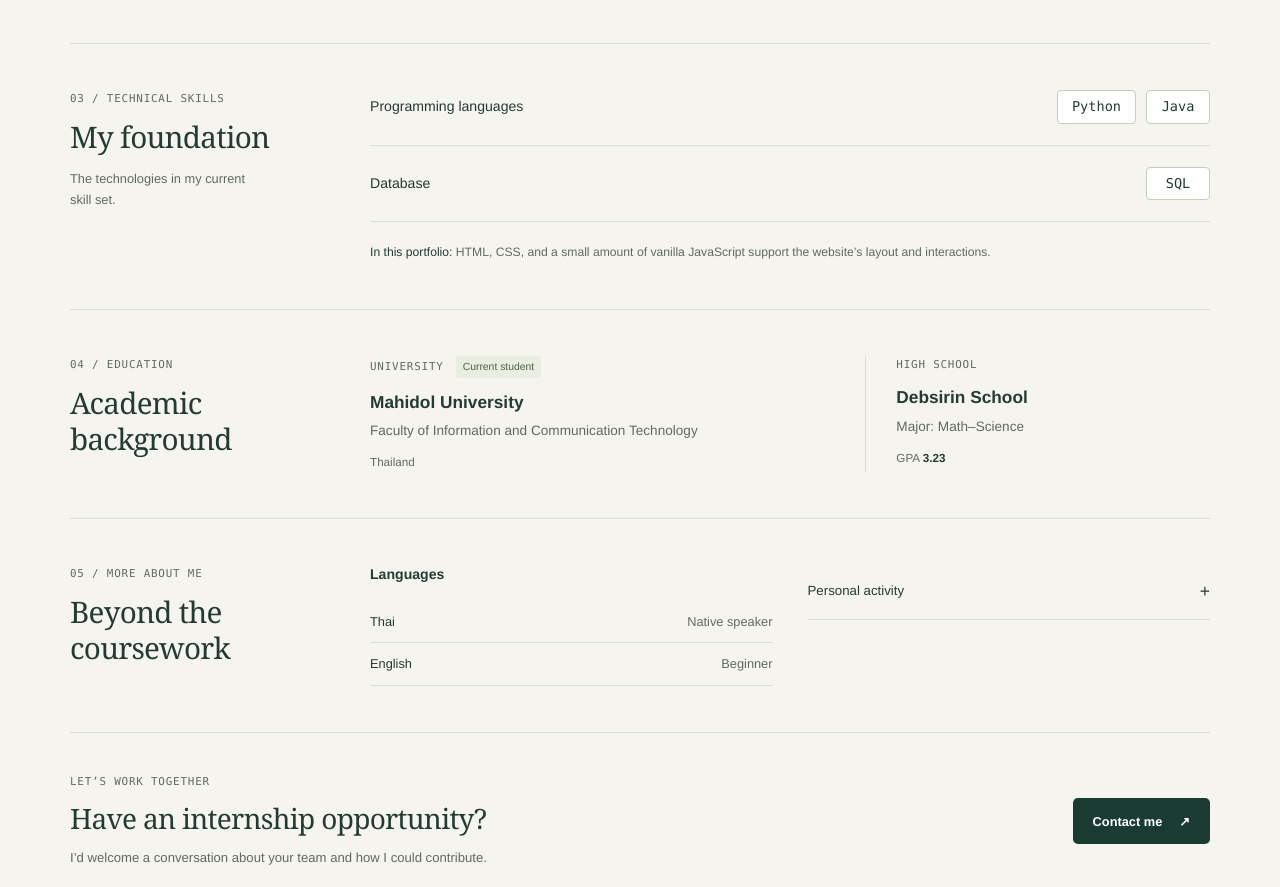
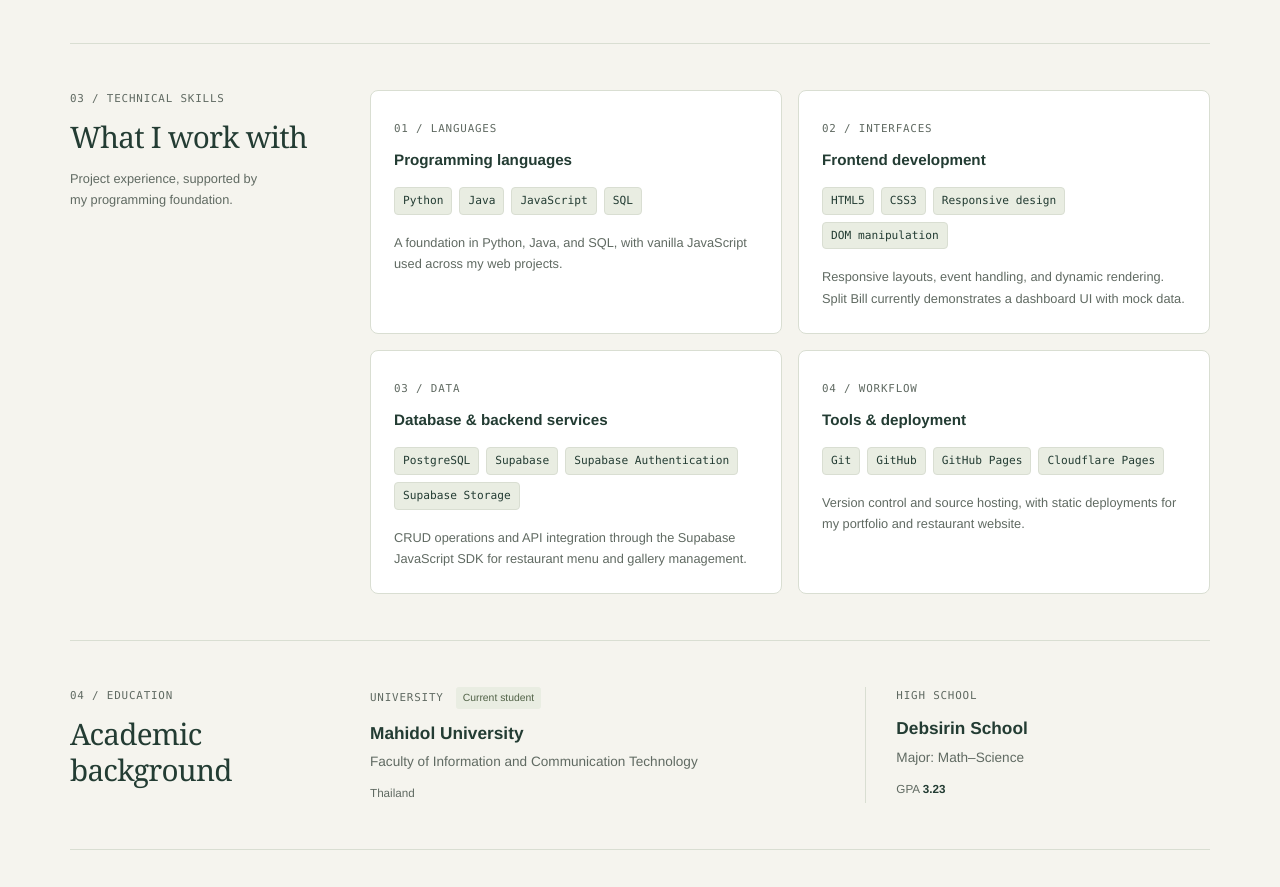
Before and after one commit to cynmark/resume, a plain HTML site: page index.html in a window 1280 px wide. Shown: the part 1844-2731 px from the top of the page. Drawn offline with Linux system fonts and the light colour scheme.

Commit message:
Expand technical skills section

```diff
--- a/index.html
+++ b/index.html
@@ -125,11 +125,32 @@
             </section>
 
             <section class="portfolio-section section-with-rail" id="skills" aria-labelledby="skills-title">
-                <div class="section-rail"><p class="overline section-number">03 / Technical skills</p><h2 id="skills-title">My foundation</h2><p>The technologies in my current skill set.</p></div>
-                <div class="skills-content">
-                    <div class="skill-row"><h3>Programming languages</h3><ul class="skill-list" aria-label="Programming languages"><li>Python</li><li>Java</li></ul></div>
-                    <div class="skill-row"><h3>Database</h3><ul class="skill-list" aria-label="Database skills"><li>SQL</li></ul></div>
-                    <p class="implementation-note"><strong>In this portfolio:</strong> HTML, CSS, and a small amount of vanilla JavaScript support the website’s layout and interactions.</p>
+                <div class="section-rail"><p class="overline section-number">03 / Technical skills</p><h2 id="skills-title">What I work with</h2><p>Project experience, supported by my programming foundation.</p></div>
+                <div class="skills-content skills-grid">
+                    <article class="skill-card" aria-labelledby="languages-title">
+                        <span class="overline">01 / Languages</span>
+                        <h3 id="languages-title">Programming languages</h3>
+                        <ul class="skill-list" aria-label="Programming languages"><li>Python</li><li>Java</li><li>JavaScript</li><li>SQL</li></ul>
+                        <p>A foundation in Python, Java, and SQL, with vanilla JavaScript used across my web projects.</p>
+                    </article>
+                    <article class="skill-card" aria-labelledby="frontend-title">
+                        <span class="overline">02 / Interfaces</span>
+                        <h3 id="frontend-title">Frontend development</h3>
+                        <ul class="skill-list" aria-label="Frontend skills"><li>HTML5</li><li>CSS3</li><li>Responsive design</li><li>DOM manipulation</li></ul>
+                        <p>Responsive layouts, event handling, and dynamic rendering. Split Bill currently demonstrates a dashboard UI with mock data.</p>
+                    </article>
+                    <article class="skill-card" aria-labelledby="data-title">
+                        <span class="overline">03 / Data</span>
+                        <h3 id="data-title">Database &amp; backend services</h3>
+                        <ul class="skill-list" aria-label="Database and backend services"><li>PostgreSQL</li><li>Supabase</li><li>Supabase Authentication</li><li>Supabase Storage</li></ul>
+                        <p>CRUD operations and API integration through the Supabase JavaScript SDK for restaurant menu and gallery management.</p>
+                    </article>
+                    <article class="skill-card" aria-labelledby="tools-title">
+                        <span class="overline">04 / Workflow</span>
+                        <h3 id="tools-title">Tools &amp; deployment</h3>
+                        <ul class="skill-list" aria-label="Development tools and deployment"><li>Git</li><li>GitHub</li><li>GitHub Pages</li><li>Cloudflare Pages</li></ul>
+                        <p>Version control and source hosting, with static deployments for my portfolio and restaurant website.</p>
+                    </article>
                 </div>
             </section>
 
--- a/styles.css
+++ b/styles.css
@@ -145,13 +145,14 @@ img { display: block; max-width: 100%; height: auto; }
 .profile-note p { font-size: 0.78rem; }
 .profile-note strong { color: var(--ink); font-weight: 600; }
 .note-marker { width: 6px; height: 6px; margin-top: 7px; background: #68844f; flex-shrink: 0; }
-.skill-row { display: flex; flex-wrap: wrap; justify-content: space-between; align-items: center; gap: 18px; padding-block: 21px; border-bottom: 1px solid var(--line); }
-.skill-row:first-child { padding-top: 0; }
-.skill-row h3 { font-size: 0.88rem; font-weight: 500; }
-.skill-list { display: flex; flex-wrap: wrap; gap: 10px; list-style: none; padding: 0; }
-.skill-list li { min-width: 64px; padding: 5px 14px; border: 1px solid #c4cebc; background: var(--white); border-radius: 4px; text-align: center; font: 0.85rem/1.6 var(--label-font); }
-.implementation-note { margin-top: 20px; font-size: 0.76rem; }
-.implementation-note strong { color: var(--ink); font-weight: 500; }
+.skills-grid { display: grid; grid-template-columns: repeat(auto-fit, minmax(min(100%, 280px), 1fr)); gap: 16px; min-width: 0; }
+.skill-card { min-width: 0; padding: 23px; border: 1px solid var(--line); border-radius: 8px; background: var(--white); transition: border-color 160ms ease; }
+.skill-card:hover { border-color: var(--muted); }
+.skill-card > .overline { color: var(--muted); }
+.skill-card h3 { margin-top: 10px; font-size: 0.95rem; }
+.skill-card > p { margin-top: 17px; font-size: 0.8rem; }
+.skill-list { display: flex; flex-wrap: wrap; gap: 7px; list-style: none; padding: 0; margin-top: 16px; }
+.skill-list li { max-width: 100%; padding: 4px 8px; border: 1px solid var(--line); background: var(--soft); border-radius: 4px; overflow-wrap: anywhere; font: 0.7rem/1.6 var(--label-font); }
 .education-records { display: grid; gap: 26px; }
 .education-record + .education-record { padding-top: 25px; border-top: 1px solid var(--line); }
 .record-label { display: flex; flex-wrap: wrap; align-items: center; gap: 12px; margin-bottom: 12px; color: var(--muted); }
@@ -344,7 +345,6 @@ html { scroll-padding-top: 145px; }
 [data-theme="dark"] .record-badge { color: #c2d3b5; }
 [data-theme="dark"] .project-placeholder { border-color: #617955; }
 [data-theme="dark"] .placeholder-mark { color: #a6be92; }
-[data-theme="dark"] .skill-list li { border-color: #586f4c; }
 [data-theme="dark"] .site-footer { background: #1b2a20; border-color: var(--line); }
 [data-theme="dark"] .required { color: #efbc92; }
 [data-theme="dark"] input,
```
Also changed, not shown: 1 other file.
